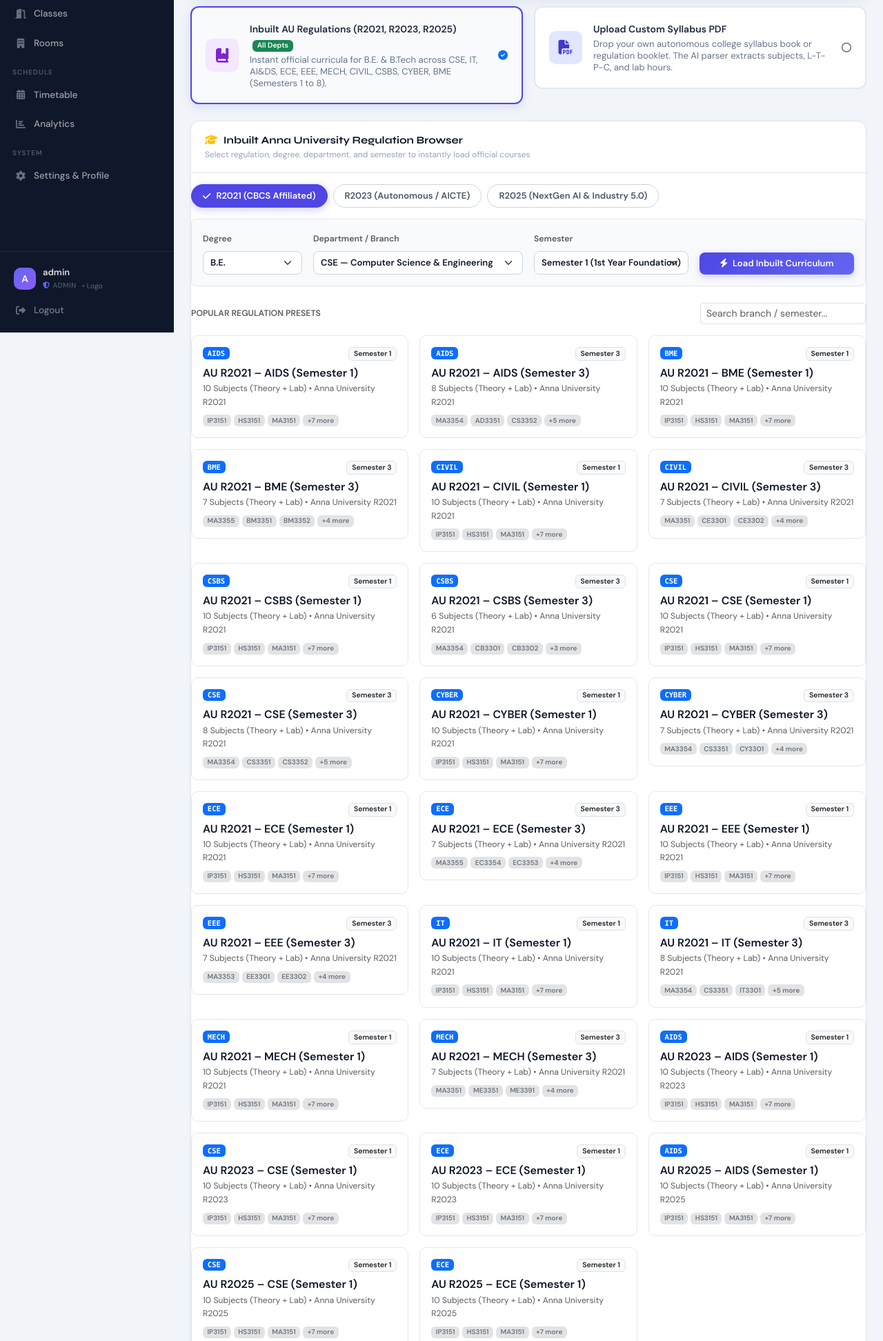
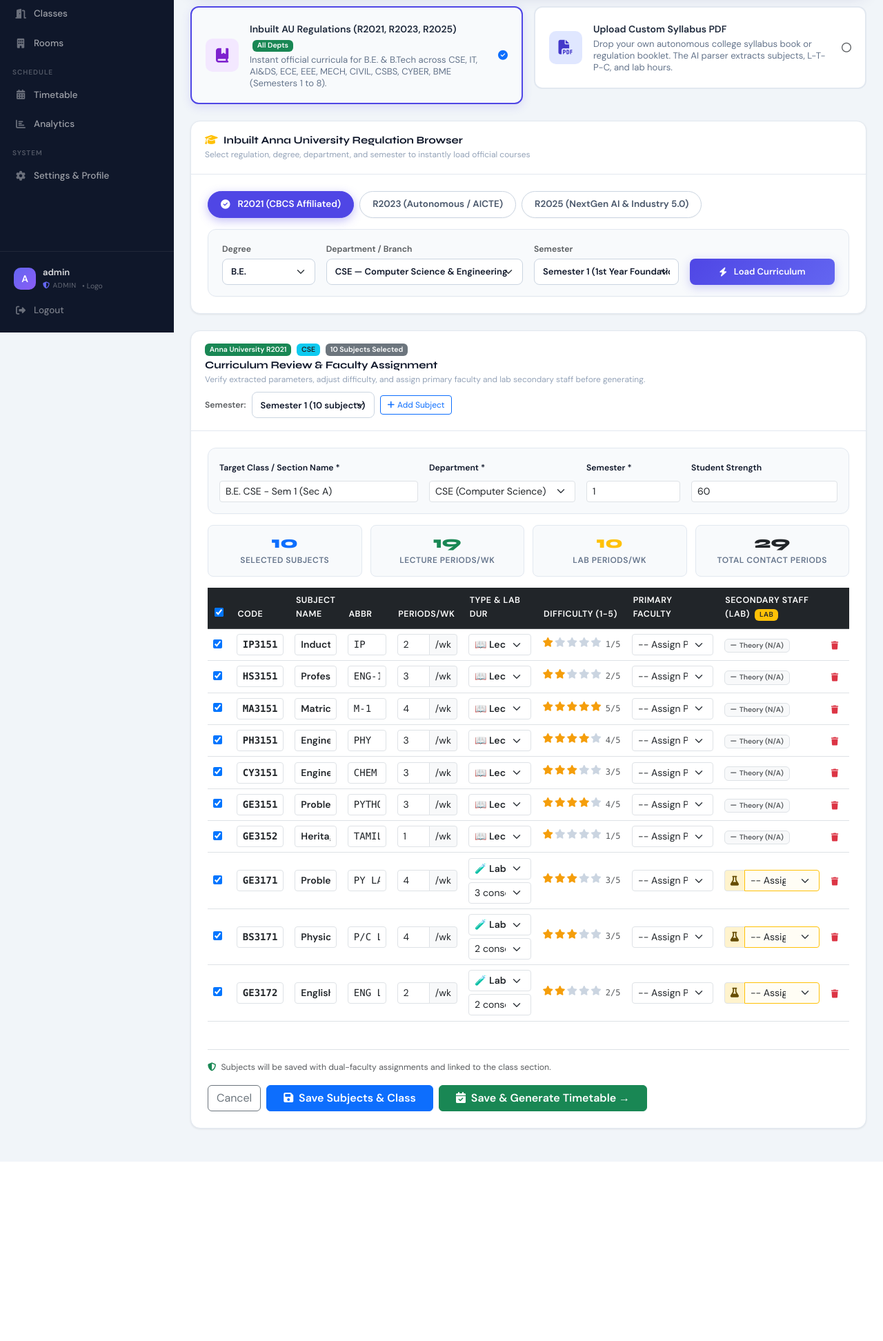
Before and after one commit to krishnanlk/Institution_Auto_Timetable, a Flask app: page /syllabus-import in a window 1280 px wide. Shown: the part 318-2262 px from the top of the page at 69% size. After the commit the page ends 2002 px from the top, so only its background shows below. Run offline with Flask 2, Linux system fonts and the light colour scheme; a user stored in the database is signed in; data comes from the database, SQL or seed files in the repository; some libraries are stand-ins or nearby versions.

Commit message:
Fix edge fitting, regulation tab checkmark toggling, and remove popular presets section

```diff
--- a/templates/syllabus_import.html
+++ b/templates/syllabus_import.html
@@ -49,39 +49,40 @@
 
   <!-- SECTION 1: INBUILT REGULATION NAVIGATOR (R2021, R2023, R2025) -->
   <div id="sectionPresetPicker" class="card-panel mb-4">
-    <div class="panel-head border-bottom pb-3 mb-3">
+    <div class="panel-head">
       <div>
         <h3><i class="fas fa-graduation-cap text-warning me-2"></i>Inbuilt Anna University Regulation Browser</h3>
         <span class="panel-sub">Select regulation, degree, department, and semester to instantly load official courses</span>
       </div>
     </div>
 
+    <div class="panel-body p-4">
       <!-- Regulation Pills -->
-    <div class="d-flex flex-wrap gap-2 mb-3">
-      <button class="btn btn-sm reg-tab active" id="btnReg2021" onclick="switchRegulationTab('R2021')">
-        <i class="fas fa-check me-1"></i> R2021 (CBCS Affiliated)
+      <div class="d-flex flex-wrap gap-2 mb-3" id="regPillsContainer">
+        <button type="button" class="btn btn-sm reg-tab active" id="btnReg2021" onclick="switchRegulationTab('R2021')">
+          <i class="fas fa-check-circle me-1"></i> R2021 (CBCS Affiliated)
         </button>
-      <button class="btn btn-sm reg-tab" id="btnReg2023" onclick="switchRegulationTab('R2023')">
+        <button type="button" class="btn btn-sm reg-tab" id="btnReg2023" onclick="switchRegulationTab('R2023')">
           R2023 (Autonomous / AICTE)
         </button>
-      <button class="btn btn-sm reg-tab" id="btnReg2025" onclick="switchRegulationTab('R2025')">
+        <button type="button" class="btn btn-sm reg-tab" id="btnReg2025" onclick="switchRegulationTab('R2025')">
           R2025 (NextGen AI & Industry 5.0)
         </button>
       </div>
 
       <!-- Filter Bar -->
-    <div class="syllabus-filter-bar p-3 rounded-3 mb-4">
+      <div class="syllabus-filter-bar">
         <div class="row g-3 align-items-end">
-        <div class="col-md-2">
-          <label class="form-label fw-bold small text-muted">Degree</label>
-          <select class="form-select form-select-sm syllabus-select fw-bold" id="navDegree" onchange="onNavFilterChange('degree')">
+          <div class="col-xl-2 col-lg-2 col-md-3">
+            <label class="form-label fw-bold small text-muted mb-1">Degree</label>
+            <select class="form-select syllabus-select" id="navDegree" onchange="onNavFilterChange('degree')">
               <option value="B.E." selected>B.E.</option>
               <option value="B.Tech.">B.Tech.</option>
             </select>
           </div>
-        <div class="col-md-4">
-          <label class="form-label fw-bold small text-muted">Department / Branch</label>
-          <select class="form-select form-select-sm syllabus-select fw-bold" id="navDept" onchange="onNavFilterChange('dept')">
+          <div class="col-xl-4 col-lg-4 col-md-5">
+            <label class="form-label fw-bold small text-muted mb-1">Department / Branch</label>
+            <select class="form-select syllabus-select" id="navDept" onchange="onNavFilterChange('dept')">
               <option value="CSE" selected>CSE — Computer Science & Engineering</option>
               <option value="IT">IT — Information Technology</option>
               <option value="AIDS">AI & DS — Artificial Intelligence & Data Science</option>
@@ -94,9 +95,9 @@
               <option value="CYBER">CYBER — Cyber Security</option>
             </select>
           </div>
-        <div class="col-md-3">
-          <label class="form-label fw-bold small text-muted">Semester</label>
-          <select class="form-select form-select-sm syllabus-select fw-bold" id="navSemester" onchange="onNavFilterChange('semester')">
+          <div class="col-xl-3 col-lg-3 col-md-4">
+            <label class="form-label fw-bold small text-muted mb-1">Semester</label>
+            <select class="form-select syllabus-select" id="navSemester" onchange="onNavFilterChange('semester')">
               <option value="Semester 1" selected>Semester 1 (1st Year Foundation)</option>
               <option value="Semester 2">Semester 2 (1st Year Core)</option>
               <option value="Semester 3">Semester 3 (2nd Year)</option>
@@ -107,21 +108,13 @@
               <option value="Semester 8">Semester 8 (Project / Internship)</option>
             </select>
           </div>
-        <div class="col-md-3">
-          <button class="btn btn-sm w-100 btn-load-curriculum fw-bold" id="btnLoadCurriculum" onclick="loadCurriculumFromNav()">
-            <i class="fas fa-bolt me-1"></i> Load Inbuilt Curriculum
+          <div class="col-xl-3 col-lg-3 col-md-12">
+            <button class="btn btn-load-curriculum w-100 fw-bold" id="btnLoadCurriculum" onclick="loadCurriculumFromNav()">
+              <i class="fas fa-bolt me-1"></i> Load Curriculum
             </button>
           </div>
         </div>
       </div>
-
-    <!-- Quick Presets Cards Grid -->
-    <div class="d-flex align-items-center justify-content-between mb-3">
-      <h5 class="fw-bold mb-0 text-muted small text-uppercase">Popular Regulation Presets</h5>
-      <input type="text" class="form-control form-control-sm" id="presetSearch" placeholder="Search branch / semester..." style="max-width:240px;" oninput="filterPresetCards(this.value)"/>
-    </div>
-    <div class="row g-3" id="presetsListRow">
-      <div class="col-12 text-center py-4 text-muted"><div class="spinner-border spinner-border-sm text-primary me-2"></div>Loading AU presets...</div>
     </div>
   </div>
 
@@ -161,7 +154,7 @@
 
   <!-- SECTION 3: EXTRACTED CURRICULUM REVIEW & FACULTY MAPPING (WITH SECONDARY STAFF FOR LABS) -->
   <div id="sectionReview" class="card-panel mb-4 d-none">
-    <div class="panel-head border-bottom pb-3 mb-3">
+    <div class="panel-head">
       <div class="d-flex flex-wrap align-items-center justify-content-between w-100 gap-2">
         <div>
           <div class="d-flex align-items-center gap-2 mb-1">
@@ -175,15 +168,16 @@
         <div class="d-flex align-items-center gap-2">
           <div id="semSelectorWrap" class="d-flex align-items-center gap-2">
             <label class="form-label fw-bold mb-0 small text-muted">Semester:</label>
-            <select class="form-select form-select-sm" id="semSelect" onchange="renderSemesterSubjects(this.value)" style="min-width:140px;"></select>
+            <select class="form-select form-select-sm syllabus-select" id="semSelect" onchange="renderSemesterSubjects(this.value)" style="min-width:140px;"></select>
           </div>
           <button class="btn btn-sm btn-outline-primary" onclick="addCustomSubjectRow()"><i class="fas fa-plus me-1"></i>Add Subject</button>
         </div>
       </div>
     </div>
 
+    <div class="panel-body p-4">
       <!-- Class Configuration Header -->
-    <div class="bg-light p-3 rounded-3 mb-3 border">
+      <div class="syllabus-filter-bar mb-3 p-3">
       <div class="row g-3 align-items-end">
         <div class="col-md-4">
           <label class="form-label fw-bold small">Target Class / Section Name *</label>
@@ -277,6 +271,7 @@
     </div>
   </div>
 </div>
+</div>
 
 <style>
 .syllabus-container {
@@ -354,34 +349,41 @@
 .reg-tab {
   font-weight: 600;
   border-radius: 20px;
-  padding: 6px 16px;
-  font-size: 13px;
-  border: 1.5px solid #cbd5e1;
-  background: #fff;
-  color: #475569;
+  padding: 8px 18px;
+  font-size: 13.5px;
+  border: 1.5px solid #cbd5e1 !important;
+  background: #ffffff !important;
+  color: #475569 !important;
   cursor: pointer;
-  transition: all 0.2s ease;
+  transition: all 0.2s cubic-bezier(0.4, 0, 0.2, 1);
   display: inline-flex;
   align-items: center;
-  gap: 4px;
+  gap: 7px;
+  box-shadow: 0 1px 2px rgba(0,0,0,0.03);
 }
 .reg-tab:hover {
-  border-color: #6366f1;
-  color: #4f46e5;
-  background: #eef2ff;
+  border-color: #818cf8 !important;
+  color: #4338ca !important;
+  background: #f5f3ff !important;
 }
-.reg-tab.active {
+.reg-tab.active,
+.reg-tab.active:hover,
+.reg-tab.active:focus {
   background: #4f46e5 !important;
-  color: #fff !important;
+  color: #ffffff !important;
   border-color: #4f46e5 !important;
-  box-shadow: 0 3px 12px rgba(79, 70, 229, 0.28);
+  box-shadow: 0 4px 14px rgba(79, 70, 229, 0.35) !important;
+}
+.reg-tab.active i {
+  color: #ffffff !important;
 }
 
 .syllabus-filter-bar {
   background: #f8fafc;
   border: 1px solid #e2e8f0;
   border-radius: 12px;
-  box-shadow: 0 1px 3px rgba(0,0,0,0.03);
+  padding: 16px 20px;
+  box-shadow: 0 1px 3px rgba(0,0,0,0.02);
 }
 .syllabus-select {
   border: 1.5px solid #cbd5e1 !important;
@@ -390,8 +392,10 @@
   color: #0f172a !important;
   background-color: #fff !important;
   font-size: 13px !important;
-  padding: 6px 10px !important;
+  padding: 7px 12px !important;
+  height: 38px !important;
   transition: all 0.2s ease;
+  width: 100%;
 }
 .syllabus-select:focus {
   border-color: #4f46e5 !important;
@@ -401,19 +405,27 @@
 .btn-load-curriculum {
   background: linear-gradient(135deg, #4f46e5, #6366f1) !important;
   border: none !important;
-  color: #fff !important;
-  box-shadow: 0 3px 10px rgba(79, 70, 229, 0.25);
+  color: #ffffff !important;
+  box-shadow: 0 4px 14px rgba(79, 70, 229, 0.25);
   transition: all 0.2s ease;
   font-weight: 700;
-  padding: 6px 14px;
+  padding: 8px 14px;
   border-radius: 8px;
   font-size: 13px;
+  white-space: nowrap;
+  text-align: center;
+  display: inline-flex;
+  align-items: center;
+  justify-content: center;
+  gap: 6px;
+  height: 38px;
+  width: 100%;
 }
 .btn-load-curriculum:hover {
   background: linear-gradient(135deg, #4338ca, #4f46e5) !important;
-  box-shadow: 0 5px 15px rgba(79, 70, 229, 0.35);
+  box-shadow: 0 6px 18px rgba(79, 70, 229, 0.38);
   transform: translateY(-1px);
-  color: #fff !important;
+  color: #ffffff !important;
 }
 
 .pdf-dropzone {
@@ -485,19 +497,6 @@
 .star-rating-select i.active {
   color: #f59e0b;
 }
-.preset-card {
-  border: 1px solid #e2e8f0;
-  border-radius: 10px;
-  padding: 1rem;
-  background: #fff;
-  transition: all 0.2s ease;
-  cursor: pointer;
-}
-.preset-card:hover {
-  border-color: #6366f1;
-  box-shadow: 0 4px 12px rgba(99,102,241,0.12);
-  transform: translateY(-2px);
-}
 </style>
 {% endblock %}
 
@@ -508,10 +507,15 @@
 let parsedData = null;
 let currentSemKey = "";
 let currentSubjects = [];
-let allPresetsCache = {};
 let selectedRegTab = 'R2021';
 
 let fetchAbortCtrl = null;
+
+const REGULATION_TITLES = {
+  'R2021': 'R2021 (CBCS Affiliated)',
+  'R2023': 'R2023 (Autonomous / AICTE)',
+  'R2025': 'R2025 (NextGen AI & Industry 5.0)'
+};
 
 // Reactive filter changes: Degree, Dept, or Semester
 async function onNavFilterChange(field) {
@@ -532,7 +536,6 @@
     }
   }
 
-  filterPresetCards();
   await autoLoadFromNav(false);
 }
 
@@ -556,14 +559,18 @@
 
 function switchRegulationTab(reg) {
   selectedRegTab = reg;
-  document.querySelectorAll('.reg-tab').forEach(b => {
-    b.classList.remove('active');
+  ['R2021', 'R2023', 'R2025'].forEach(r => {
+    const btn = document.getElementById(`btnReg${r}`);
+    if (btn) {
+      if (r === reg) {
+        btn.classList.add('active');
+        btn.innerHTML = `<i class="fas fa-check-circle me-1"></i> ${REGULATION_TITLES[r]}`;
+      } else {
+        btn.classList.remove('active');
+        btn.innerHTML = REGULATION_TITLES[r];
+      }
+    }
   });
-  const activeBtn = document.getElementById(`btnReg${reg}`);
-  if(activeBtn) {
-    activeBtn.classList.add('active');
-  }
-  filterPresetCards();
   autoLoadFromNav(false);
 }
 
@@ -675,63 +682,6 @@
   document.getElementById('sectionReview').classList.add('d-none');
   parsedData = null;
   currentSubjects = [];
-}
-
-async function loadPresets() {
-  const row = document.getElementById('presetsListRow');
-  row.innerHTML = `<div class="col-12 text-center py-4 text-muted"><div class="spinner-border spinner-border-sm text-primary me-2"></div>Loading AU presets...</div>`;
-  try {
-    const res = await fetch('/api/syllabus/presets');
-    allPresetsCache = await res.json();
-    renderPresetCards(allPresetsCache);
-  } catch(e) {
-    row.innerHTML = `<div class="col-12 text-danger text-center">Failed to load presets: ${e.message}</div>`;
-  }
-}
-
-function filterPresetCards(query = null) {
-  const searchVal = (query !== null ? query : document.getElementById('presetSearch').value).toLowerCase().trim();
-  const filtered = {};
-
-  for(const [title, p] of Object.entries(allPresetsCache)) {
-    const titleLower = title.toLowerCase();
-    const regMatch = title.includes(selectedRegTab) || !selectedRegTab;
-    const searchMatch = !searchVal || titleLower.includes(searchVal) || p.department.toLowerCase().includes(searchVal);
-    if(regMatch && searchMatch) {
-      filtered[title] = p;
-    }
-  }
-  renderPresetCards(filtered);
-}
-
-function renderPresetCards(presets) {
-  const row = document.getElementById('presetsListRow');
-  row.innerHTML = '';
-  const entries = Object.entries(presets);
-  if(entries.length === 0) {
-    row.innerHTML = `<div class="col-12 text-center py-4 text-muted">No presets match current filter. Use the selector above to load any specific semester.</div>`;
-    return;
-  }
-
-  for(const [title, p] of entries) {
-    const col = document.createElement('div');
-    col.className = 'col-md-6 col-lg-4';
-    col.innerHTML = `
-      <div class="preset-card" onclick='applyPreset(${JSON.stringify(p).replace(/'/g, "&apos;")}, true, true)'>
-        <div class="d-flex justify-content-between align-items-start mb-2">
-          <span class="badge bg-primary font-monospace">${p.department}</span>
-          <span class="badge bg-light text-dark border">${p.semester}</span>
-        </div>
-        <h6 class="fw-bold mb-1">${title}</h6>
-        <p class="text-muted small mb-2">${p.subjects.length} Subjects (Theory + Lab) • ${p.regulation}</p>
-        <div class="d-flex flex-wrap gap-1">
-          ${p.subjects.slice(0, 3).map(s => `<span class="badge bg-secondary-subtle text-secondary" style="font-size:10px;">${s.subject_code}</span>`).join('')}
-          ${p.subjects.length > 3 ? `<span class="badge bg-secondary-subtle text-secondary" style="font-size:10px;">+${p.subjects.length - 3} more</span>` : ''}
-        </div>
-      </div>
-    `;
-    row.appendChild(col);
-  }
 }
 
 function applyPreset(preset, shouldScroll = false, syncControls = true) {
@@ -1049,8 +999,7 @@
   }
 }
 
-// Initial load: fetch presets and immediately render default Semester 1 curriculum
-loadPresets();
+// Initial load: immediately render default Semester 1 curriculum from reactive nav
 autoLoadFromNav(false);
 </script>
 {% endblock %}
```
Lines whose indentation alone changed are shown as unchanged.
